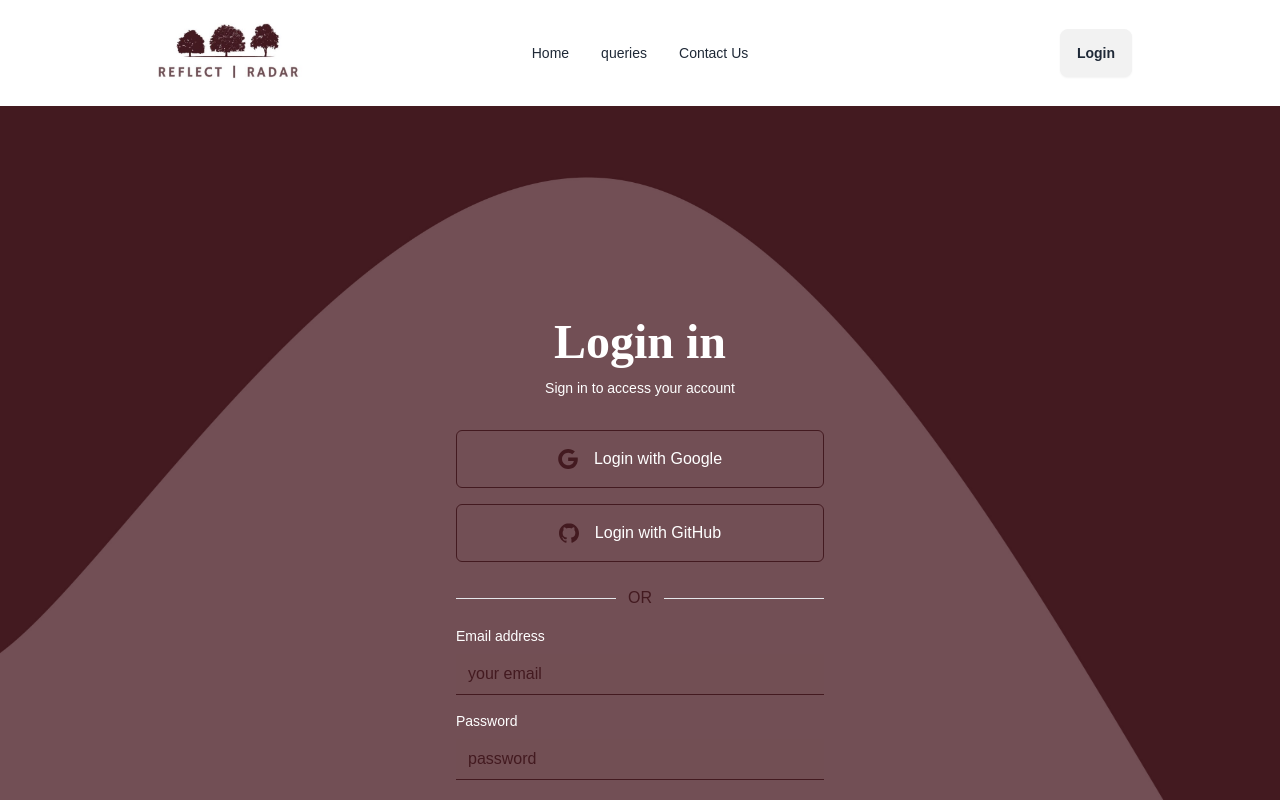
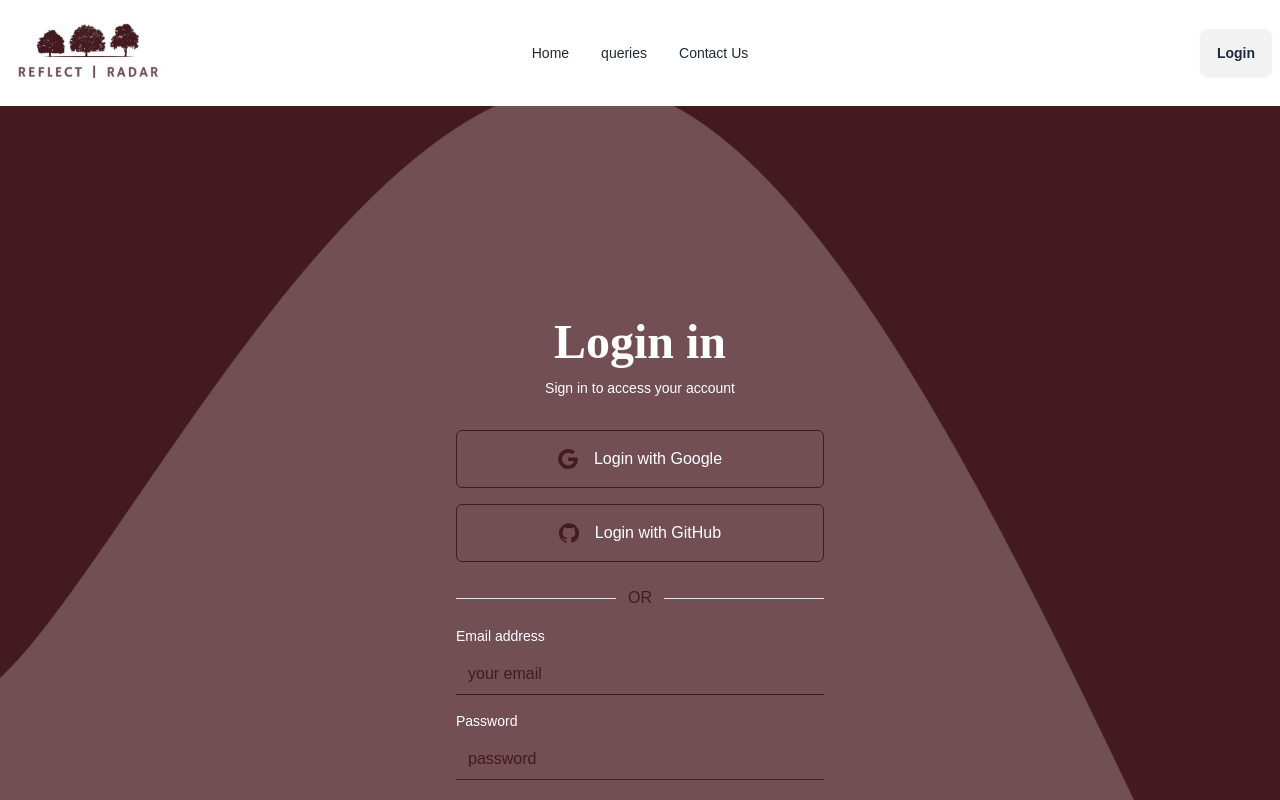
Before and after one commit to Shaon247on/Reflect-Radar-A11, a React (Vite) app: page /login in a window 1280 px wide. Shown: the top 800 px of the page. Built offline with nearby package versions, Linux system fonts and the light colour scheme.

Commit message:
sleeping time

```diff
--- a/src/Pages/Login/Login.jsx
+++ b/src/Pages/Login/Login.jsx
@@ -4,7 +4,7 @@ import back from '../../assets/Stacked_Wave.jpg';
 const Login = () => {
     return (
         <div className="relative flex justify-center">
-            <img src={back} alt="" className="absolute z-0 h-[900px] w-full" />
+            <img src={back} alt="" className="absolute z-0 h-[900px] w-full object-cover object-center" />
             <div className={` absolute z-10 top-40 container mx-auto flex flex-col max-w-md p-6 rounded-md sm:p-10 dark:bg-gray-50 dark:text-gray-800`}>
                 <div>
                     <div className="mb-8 text-center">
@@ -36,13 +36,13 @@ const Login = () => {
                         <div className="space-y-4">
                             <div>
                                 <label htmlFor="email" className="block mb-2 text-sm text-white">Email address</label>
-                                <input type="email text-white" name="email" id="email" placeholder="your email" className="w-full px-3 py-2 border-b-[#431A20] border-b placeholder-[#431A20] focus:placeholder-transparent focus:border-b-[#431A20] duration-150 focus:border-b-4 hover:border-b-[#431A20] hover:border-b-4 outline-none bg-[#724F54]" />
+                                <input type="email text-white" name="email" id="email" placeholder="your email" className="w-full px-3 py-2 border-b-[#431A20] border-b placeholder-[#431A20] focus:placeholder-transparent focus:border-b-[#431A20] duration-150 focus:border-b-4 hover:border-b-[#431A20] hover:border-b-4 outline-none bg-transparent" />
                             </div>
                             <div>
                                 <div className="flex justify-between mb-2">
                                     <label htmlFor="password" className="text-sm text-white">Password</label>
                                 </div>
-                                <input type="password" name="password" id="password" placeholder="password" className="w-full px-3 py-2 placeholder-[#431A20] focus:placeholder-transparent border-b-[#431A20] border-b focus:border-b-[#431A20] duration-150  focus:border-b-4 hover:border-b-[#431A20] hover:border-b-4 outline-none bg-[#724F54]" />
+                                <input type="password" name="password" id="password" placeholder="password" className="w-full px-3 py-2 placeholder-[#431A20] focus:placeholder-transparent border-b-[#431A20] border-b focus:border-b-[#431A20] duration-150  focus:border-b-4 hover:border-b-[#431A20] hover:border-b-4 outline-none bg-transparent" />
                             </div>
                         </div>
                         <div className="space-y-2">
--- a/src/Pages/Shared/NavBar/NavBar.jsx
+++ b/src/Pages/Shared/NavBar/NavBar.jsx
@@ -11,7 +11,7 @@ const NavBar = () => {
 
     </>
     return (
-        <div className="navbar bg-base-100 container mx-auto w-[1000px]">
+        <div className="navbar bg-base-100 container mx-auto">
             <div className="navbar-start">
                 <div className="dropdown">
                     <div tabIndex={0} role="button" className="btn btn-ghost lg:hidden">
```
